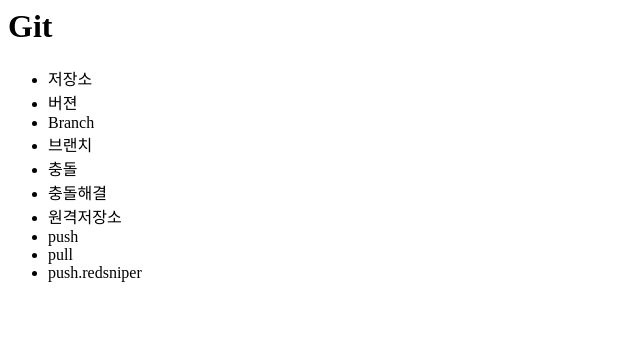
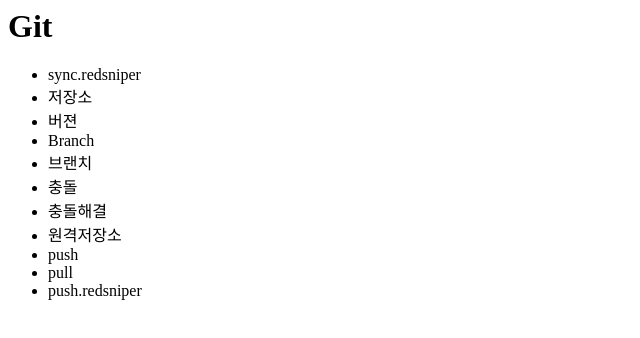
Before and after one commit to redsniper732/opentutorials_git_redsniper, a plain HTML site: page index.html in a window 1280 px wide. Shown: the whole page, without its empty margins (0-640 px from the left). Drawn offline with Linux system fonts and the light colour scheme.

Commit message:
sync.redsniper

```diff
--- a/index.html
+++ b/index.html
@@ -9,6 +9,7 @@
 			<h1>Git</h1>
 		</header>
 		<ul>
+			<li>sync.redsniper</li>
 			<li>저장소</li>
 			<li>버젼</li>
 			<li>Branch</li>
```
